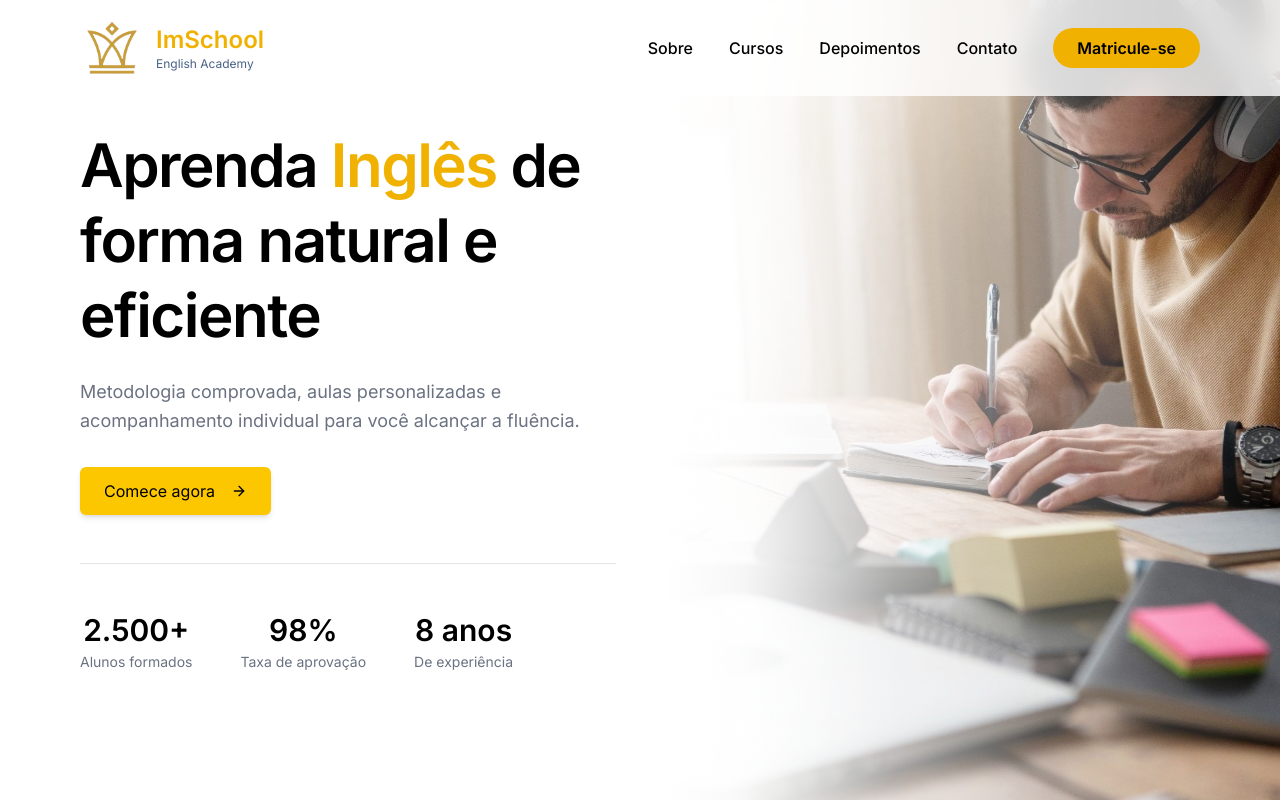
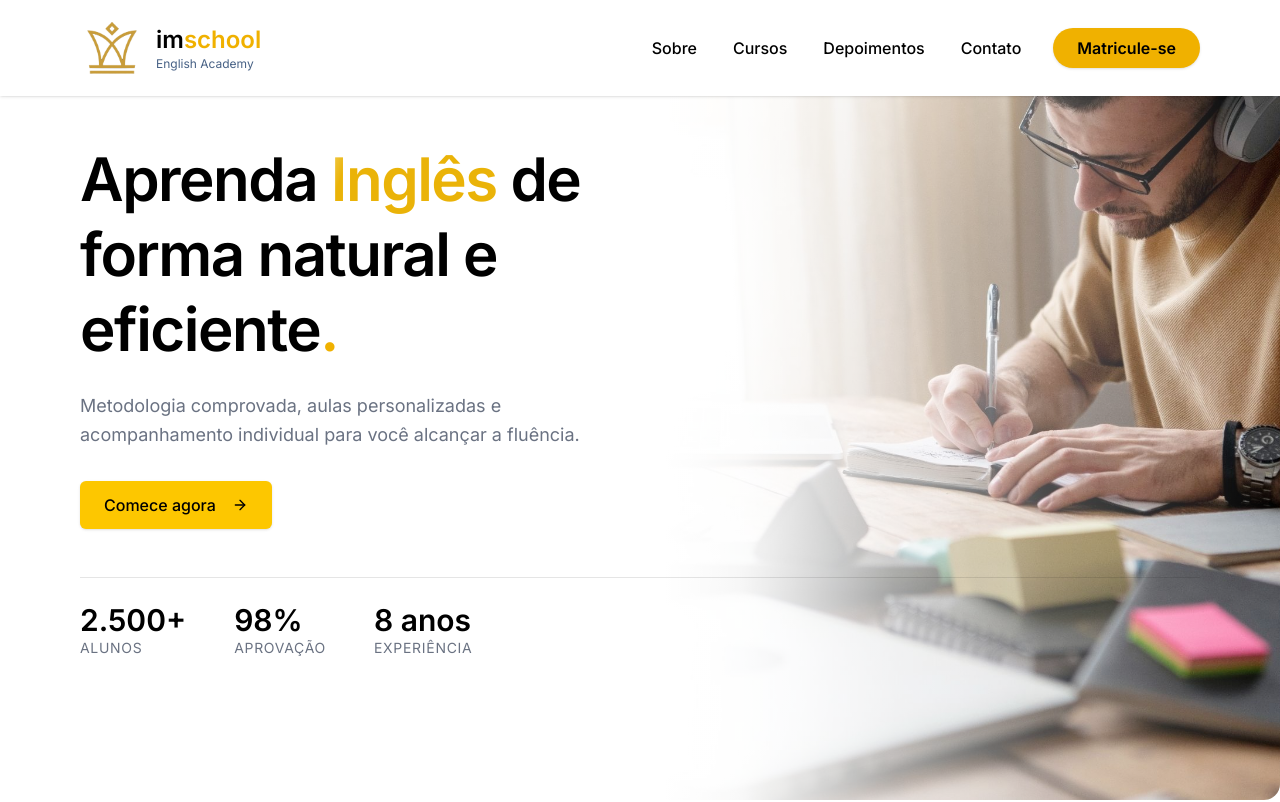
Before and after one commit to lopesmauro/imschool, a React (Vite) app: page / in a window 1280 px wide. Shown: the top 802 px of the page. Built offline with nearby package versions, Linux system fonts and the light colour scheme.

Commit message:
editando hero

```diff
--- a/src/components/About.tsx
+++ b/src/components/About.tsx
@@ -3,7 +3,7 @@ import { ChevronLeft, ChevronRight, RotateCw, Lock } from "lucide-react";
 
 const AboutUs = () => {
   return (
-    <section className="relative py-16 sm:py-20 lg:py-24 bg-gradient-to-b from-white via-amber-50/30 to-white overflow-hidden">
+    <section id="sobre" className="relative py-16 sm:py-20 lg:py-24 bg-gradient-to-b from-white via-amber-50/30 to-white overflow-hidden">
       <div className="container mx-auto px-6 sm:px-10 lg:px-20 max-w-7xl">
         <div className="grid lg:grid-cols-2 gap-12 lg:gap-16 items-stretch">
           {/* Left Side - Conteúdo */}
--- a/src/components/Hero.tsx
+++ b/src/components/Hero.tsx
@@ -6,65 +6,64 @@ const Hero = () => {
   const whatsappUrl = `https://wa.me/${phoneNumber}?text=${encodeURIComponent(message)}`;
 
   return (
-    <section className="relative min-h-screen bg-white flex items-center overflow-hidden">
-      {/* Imagem de fundo - Responsividade melhorada */}
+    <section className="sm:rounded-b-2xl relative min-h-screen bg-white flex items-center overflow-hidden">
+      {/* Imagem de fundo */}
       <img
         src="/bg-hero.jpg"
         alt="Hero background"
         className="absolute top-0 left-0 w-full h-full object-cover lg:w-1/2 lg:right-0 lg:left-auto transition-all duration-500"
       />
 
-      {/* Overlay escuro suave apenas no mobile */}
-      <div className="absolute inset-0 bg-gradient-to-t from-black/60 via-black/30 to-transparent lg:hidden" />
-
-      {/* Gradiente branco no desktop para suavizar transição */}
+      {/* Overlays */}
+      <div className="absolute inset-0 bg-gradient-to-t from-black/90 via-black/40 to-transparent lg:hidden" />
       <div className="absolute inset-0 bg-gradient-to-r from-white via-white/80 to-transparent hidden lg:block" />
 
-      {/* Conteúdo */}
-      <div className="container mx-auto px-6 sm:px-10 lg:px-20 py-16 sm:py-24 max-w-7xl relative z-10">
+      <div className="container mx-auto px-6 sm:px-10 lg:px-20 py-16 sm:py-24 max-w-7xl relative z-10 h-full min-h-screen flex flex-col justify-center">
         <div className="grid lg:grid-cols-2 gap-12 items-center">
           {/* Coluna de Texto */}
-          <div className="space-y-6 text-left lg:text-left text-white lg:text-black drop-shadow-[0_1.5px_1.5px_rgba(0,0,0,0.35)] lg:drop-shadow-none">
-            <h1 className="text-3xl sm:text-4xl lg:text-6xl font-semibold leading-tight tracking-tight">
-              Aprenda <span className="text-yellow-500">Inglês</span> de forma natural e eficiente
+          <div className="space-y-6 text-left mb-20 lg:mb-0">
+            <h1 className="text-5xl sm:text-5xl lg:text-6xl text-white lg:text-black font-semibold leading-tight tracking-tight">
+              Aprenda <span className="text-yellow-500 shimmer-text">Inglês</span> de forma natural e eficiente<span className="text-yellow-500">.</span>
             </h1>
 
-            <p className="sm:text-white/85 lg:text-gray-500 sm:text-lg lg:text-lg leading-relaxed max-w-xl lg:mx-0">
+            <p className="text-white/85 lg:text-gray-500 text-lg leading-relaxed max-w-xl">
               Metodologia comprovada, aulas personalizadas e acompanhamento individual para você alcançar a fluência.
             </p>
 
-            {/* Botão de WhatsApp - Ajuste para ser mais acessível no celular */}
-            <div className="flex flex-col sm:flex-row justify-left lg:justify-start gap-4 pt-2">
+            <div className="flex justify-left lg:justify-start gap-4 pt-2">
               <a
                 href={whatsappUrl}
                 target="_blank"
-                className="inline-flex items-center justify-center w-full sm:w-auto gap-2 px-6 py-3 text-sm sm:text-base font-light text-black bg-yellow-400 rounded-md shadow-md hover:bg-yellow-300 transition-all hover:shadow-lg"
+                className="inline-flex items-center justify-center gap-2 px-6 py-3 text-base font-medium text-black bg-yellow-400 rounded-md shadow-sm hover:bg-yellow-300 transition-all hover:shadow-lg"
               >
                 Comece agora
-                <ArrowRight className="ml-2 w-4 h-4 transition-transform group-hover:translate-x-1" />
+                <ArrowRight className="ml-2 w-4 h-4" />
               </a>
             </div>
+          </div>
+        </div>
 
-            {/* Estatísticas - Organizado para o mobile com mais espaçamento */}
-            <div className="flex flex-wrap sm:flex-nowrap justify-left lg:justify-start gap-8 sm:gap-12 pt-12 mt-12 border-t border-black/10">
-              <div className="text-center">
-                <p className="text-xl sm:text-3xl font-semibold">2.500+</p>
-                <p className="text-xs sm:text-sm sm:text-white/85 lg:text-gray-500 mt-1">Alunos formados</p>
-              </div>
-              <div className="text-center">
-                <p className="text-xl sm:text-3xl font-semibold">98%</p>
-                <p className="text-xs sm:text-sm sm:text-white/85 lg:text-gray-500 mt-1">Taxa de aprovação</p>
-              </div>
-              <div className="text-center">
-                <p className="text-xl sm:text-3xl font-semibold">8 anos</p>
-                <p className="text-xs sm:text-sm sm:text-white/85 lg:text-gray-500 mt-1">De experiência</p>
-              </div>
-            </div>
+        {/* ESTATÍSTICAS - Ajustadas para colar embaixo no mobile */}
+        <div className="
+          /* Mobile: Colado no fundo */
+          absolute bottom-0 left-0 w-full px-6 pb-8
+          /* Desktop: Volta para o fluxo normal abaixo do texto */
+          lg:relative lg:bottom-auto lg:left-auto lg:w-auto lg:px-0 lg:pb-0 lg:mt-12 lg:border-t lg:border-black/10
+
+          flex justify-between lg:justify-start gap-4 sm:gap-12
+          text-white lg:text-black pt-6
+        ">
+          <div>
+            <p className="text-xl sm:text-3xl font-semibold">2.500+</p>
+            <p className="text-[10px] sm:text-sm text-white/70 lg:text-gray-500 uppercase tracking-wider">Alunos</p>
           </div>
-
-          {/* Coluna de Imagem - Ajuste para mobile */}
-          <div className="hidden lg:block">
-            {/* Colocar a imagem ou ilustração que se encaixe bem */}
+          <div>
+            <p className="text-xl sm:text-3xl font-semibold">98%</p>
+            <p className="text-[10px] sm:text-sm text-white/70 lg:text-gray-500 uppercase tracking-wider">Aprovação</p>
+          </div>
+          <div>
+            <p className="text-xl sm:text-3xl font-semibold">8 anos</p>
+            <p className="text-[10px] sm:text-sm text-white/70 lg:text-gray-500 uppercase tracking-wider">Experiência</p>
           </div>
         </div>
       </div>
--- a/src/components/Logo.tsx
+++ b/src/components/Logo.tsx
@@ -14,7 +14,7 @@ const Logo = () => {
             </div>
             <div className="flex flex-col">
                 <span className="text-2xl font-bold text-yellow-500 bg-clip-text">
-                    ImSchool
+                    <span className="text-black">im</span>school
                 </span>
                 <span className="text-xs text-muted-foreground">
                     English Academy
--- a/src/components/Navbar.tsx
+++ b/src/components/Navbar.tsx
@@ -9,14 +9,15 @@ const Navbar = () => {
     const message = "🎓 Olá! Quero fazer minha matrícula e começar a estudar inglês com vocês. Pode me ajudar com o processo?";
     const whatsappUrl = `https://wa.me/${phoneNumber}?text=${encodeURIComponent(message)}`;
 
-
     return (
-        <header className="fixed top-0 left-0 w-full bg-white/80 backdrop-blur-md z-50">
+        <header className="fixed top-0 left-0 w-full bg-white z-50 shadow-sm">
             <div className="container mx-auto px-6 sm:px-10 lg:px-20 py-4 max-w-7xl">
                 <div className="flex items-center justify-between">
                     <Logo />
 
-                    {/* Menu desktop */}
+                    {/* Desktop e Mobile Actions agrupados à direita */}
+                    <div className="flex items-center gap-2 sm:gap-4">
+                        {/* Links Desktop - Escondidos no Mobile */}
                         <nav className="hidden md:flex items-center space-x-1">
                             {["Sobre", "Cursos", "Depoimentos", "Contato"].map((item) => (
                                 <a
@@ -28,42 +29,50 @@ const Navbar = () => {
                                     <span className="absolute bottom-0 left-0 w-0 h-0.5 bg-yellow-500 transition-all duration-300 group-hover:w-full"></span>
                                 </a>
                             ))}
-                        <div className="ml-4">
-                            <button className="bg-yellow-500 hover:bg-yellow-500/90 text-black font-semibold px-6 py-2 rounded-full transition-all duration-300 hover:scale-105">
-                                <a href={whatsappUrl} target="_blank">Matricule-se</a>
+                        </nav>
 
+                        {/* Botão Matricule-se - Sempre visível */}
+                        <a
+                            href={whatsappUrl}
+                            target="_blank"
+                            className="bg-yellow-500 hover:bg-yellow-400 text-black font-semibold px-4 py-2 sm:px-6 sm:py-2 rounded-full transition-all duration-300 hover:scale-105 text-sm sm:text-base shadow-sm whitespace-nowrap"
+                        >
+                            Matricule-se
+                        </a>
+
+                        {/* Botão hambúrguer - Mobile */}
+                        <button
+                            onClick={() => setMenuOpen(!menuOpen)}
+                            className="md:hidden text-black hover:text-yellow-500 transition-all duration-300 p-1"
+                            aria-label="Menu"
+                        >
+                            {/* Troca de ícones com leve rotação */}
+                            <div className="transition-transform duration-300 ease-in-out">
+                                {menuOpen ? <X size={28} className="rotate-90" /> : <Menu size={28} />}
+                            </div>
                         </button>
                     </div>
-                    </nav>
-
-                    {/* Botão hambúrguer mobile */}
-                    <button
-                        onClick={() => setMenuOpen(!menuOpen)}
-                        className="md:hidden text-black hover:text-yellow-500 transition-colors"
-                        aria-label="Abrir menu"
-                    >
-                        {menuOpen ? <X size={28} /> : <Menu size={28} />}
-                    </button>
                 </div>
 
-                {/* Menu mobile */}
-                {menuOpen && (
-                    <div className="md:hidden mt-4 bg-white rounded-xl shadow-lg p-6 space-y-4 animate-fadeIn">
+                {/* Menu mobile com transição suave */}
+                <div
+                    className={`md:hidden overflow-hidden transition-all duration-300 ease-in-out ${
+                        menuOpen ? "max-h-96 opacity-100 mt-4" : "max-h-0 opacity-0 mt-0"
+                    }`}
+                >
+                    <div className="bg-white rounded-xl shadow-lg p-6 space-y-4 border border-gray-100">
                         {["Sobre", "Cursos", "Depoimentos", "Contato"].map((item) => (
                             <a
                                 key={item}
                                 href={`#${item.toLowerCase()}`}
                                 onClick={() => setMenuOpen(false)}
-                                className="block text-lg text-black hover:text-yellow-500 font-medium transition-colors"
+                                className="block text-lg text-black hover:text-yellow-500 font-medium transition-colors border-b border-gray-50 pb-2 last:border-0"
                             >
                                 {item}
                             </a>
                         ))}
-                        <button className="w-full bg-yellow-500 hover:bg-yellow-400 text-black font-semibold px-6 py-3 rounded-full transition-all duration-300">
-                            Matricule-se
-                        </button>
                     </div>
-                )}
+                </div>
             </div>
         </header>
     );
--- a/src/index.css
+++ b/src/index.css
@@ -106,3 +106,42 @@
 body {
   font-family: 'Inter', sans-serif;
 }
+
+.shimmer-text {
+  color: #eab308;
+  font-weight: 900;
+  display: inline-block;
+
+  /* Aumentamos para 400% para ter espaço de "descanso" */
+  background: linear-gradient(
+    110deg,
+    #eab308 0%,    /* Início sólido */
+    #eab308 40%,   /* Cor sólida até chegar no brilho */
+    #fffce0 48%,
+    #ffffff 50%,
+    #fffce0 52%,
+    #eab308 60%,   /* Fim do brilho */
+    #eab308 100%   /* Resto do espaço é sólido (pausa visual) */
+  );
+
+  background-size: 400% 100%;
+
+  -webkit-background-clip: text;
+  -webkit-text-fill-color: transparent;
+  background-clip: text;
+
+  /* Aumentei para 4s:
+     2s de movimento + 2s de "pausa" (já que o gradiente é maior)
+  */
+  animation: shimmer-text 5s cubic-bezier(0.45, 0.05, 0.55, 0.95) infinite;
+}
+
+@keyframes shimmer-text {
+  0% {
+    background-position: 150% 0;
+  }
+  100% {
+    /* Faz o gradiente atravessar completamente até o outro lado */
+    background-position: -150% 0;
+  }
+}
```
Lines whose indentation alone changed are shown as unchanged.
